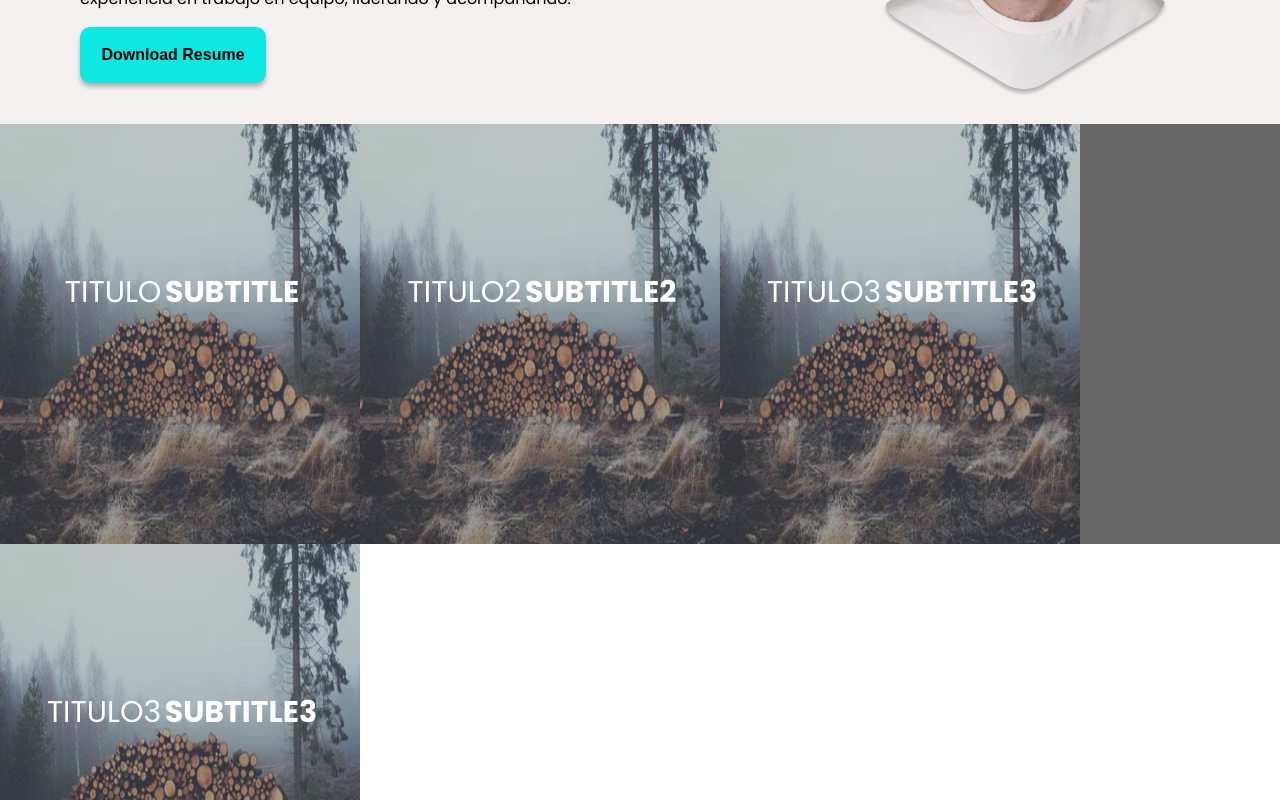
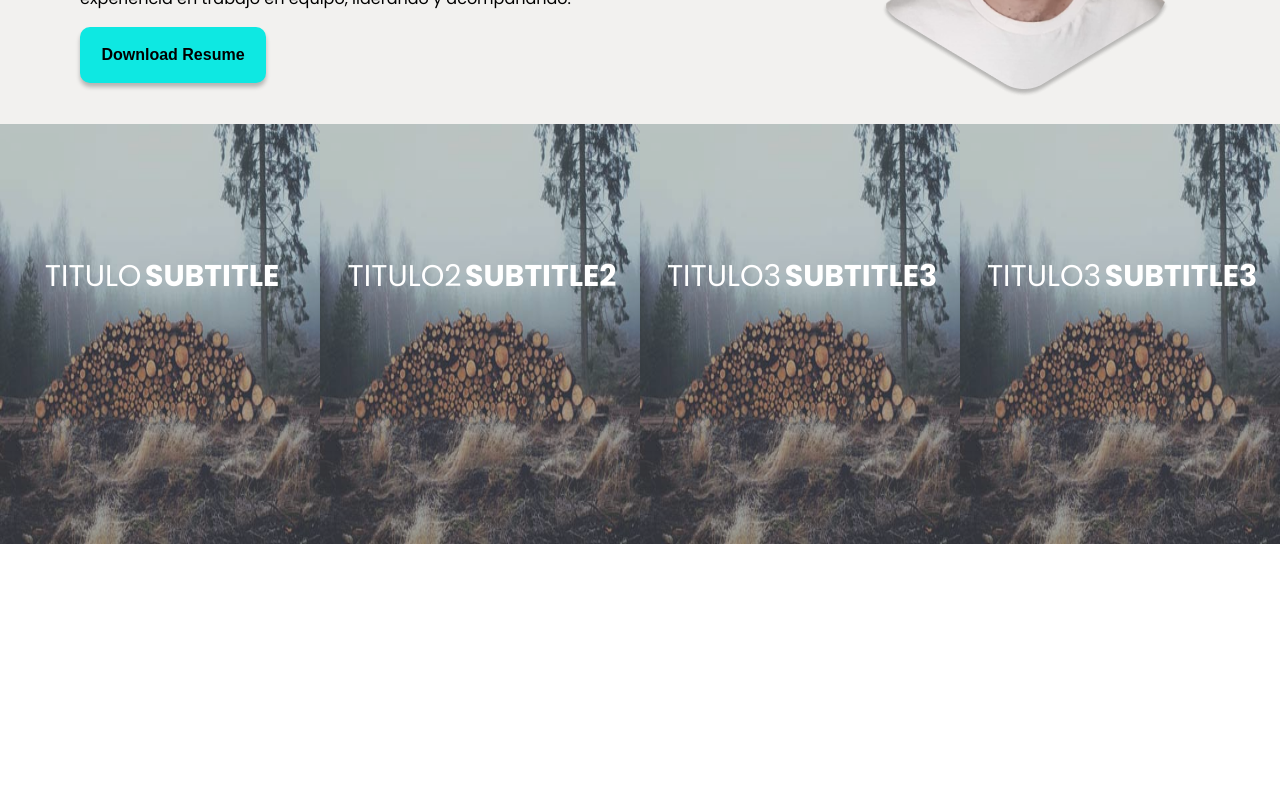
Before and after one commit to cdwenz/portfolio_v2, a React (Create React App) app: page / in a window 1280 px wide. Shown: the part 1200-2000 px from the top of the page. After the commit the page ends 1744 px from the top, so only its background shows below. Built offline with nearby package versions, Linux system fonts and the light colour scheme.

Commit message:
added overflow-x to projects

```diff
--- a/src/components/Projects/project.module.css
+++ b/src/components/Projects/project.module.css
@@ -1,10 +1,37 @@
 .container {
-    display: flex;
-    flex-wrap: nowrap;
-    justify-content: center;
+    /* display: flex; */
+    /* flex-wrap: nowrap; */
+    /* justify-content: space-around; */
     align-items: center;
-	background-color: rgba(88, 87, 87, 0.904);
+	background-color: rgb(23, 22, 22)	;
+	height: 420px;
 }
+
+/* .grid {
+	position: relative;
+	max-height: 420px;
+	border: 1px solid black;
+	display: flex;
+	overflow-x: auto
+}
+
+.grid::-webkit-scrollbar{
+	width: 0;
+}
+
+.grid .figure {
+	line-height: 410px;
+	margin-right: 2px;
+	position: relative;
+	float: left;
+	overflow: hidden;
+	margin: 10px 1%;
+	min-width: 320px;
+	width: 360px;
+	height: 410px;
+	text-align: center;
+	cursor: pointer;
+}*/
 
 .imgProject {
     position: relative;
@@ -19,9 +46,12 @@
 .grid {
 	position: relative;
 	clear: both;
-	/* margin: 0 auto; */
+	margin: 0 auto;
 	/* padding: 1em 0 4em; */
-	/* max-width: 360px; */
+	display: flex;
+	overflow-x: auto;
+	overflow-y: hidden;
+	max-height: 420px;
 	height: 420px;
 	list-style: none;
 	text-align: center;
@@ -33,7 +63,7 @@
 	float: left;
 	overflow: hidden;
 	/* margin: 10px 1%; */
-	/* min-width: 320px; */
+	min-width: 320px;
 	width: 360px;
 	height: 420px;
 	background: #3085a3;
--- a/src/index.css
+++ b/src/index.css
@@ -8,3 +8,27 @@ body {
 code {
   font-family: 'Poppins', sans-serif;
 }
+
+/* ===== Scrollbar CSS ===== */
+  /* Firefox */
+  * {
+    scrollbar-width: auto;
+    scrollbar-color: #0edbcd #3d3d3d;
+  }
+
+  /* Chrome, Edge, and Safari */
+  *::-webkit-scrollbar {
+    width: 8px;
+  }
+
+  *::-webkit-scrollbar-track {
+    background: #3d3d3d;
+    border-radius: 3px;
+    width: 8px;
+  }
+
+  *::-webkit-scrollbar-thumb {
+    background-color: #0edbcd;
+    border-radius: 6px;
+    border: 1px solid #3d3d3d;
+  }
```
Also changed, not shown: src/components/Projects/index.jsx (+7 -0 lines).
